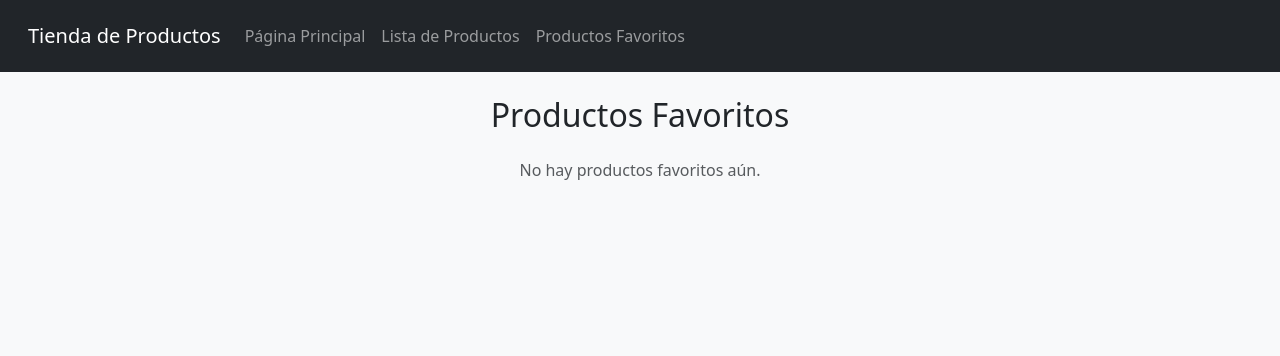
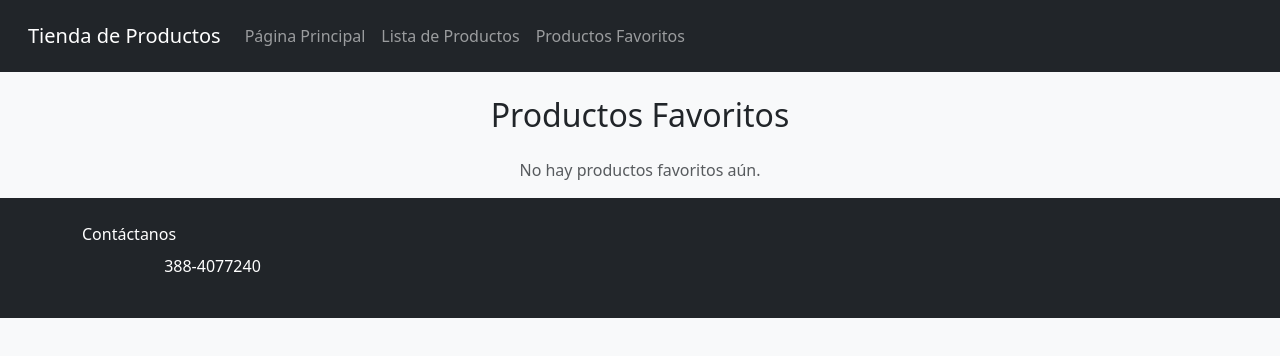
Before and after one commit to LeandroBejarano/pv_tp_integrador_grupo5, a React (Vite) app in the folder tp-integrador/: page /favoritos in a window 1280 px wide. Shown: the top 356 px of the page. Built offline with nearby package versions, Linux system fonts and the light colour scheme.

Commit message:
Creacion del componente Footer y adheriendolo a App.jsx [Leandro Bejarano]

```diff
--- a/tp-integrador/src/App.jsx
+++ b/tp-integrador/src/App.jsx
@@ -4,6 +4,7 @@ import Inicio from './views/Inicio'; //
 import ListaProductos from './views/ListaProductos'; //
 import Favoritos from './views/Favoritos'; //
 import Detalles from './views/Detalles'; //
+import Footer from './components/Footer';
 
 function App() {
   return (
@@ -26,6 +27,7 @@ function App() {
             </Routes>
           </div>
         </BrowserRouter>
+        <Footer/>
       </div>
   )
 }
--- /dev/null
+++ b/tp-integrador/src/components/Footer.jsx
@@ -0,0 +1,18 @@
+function Footer () {
+    return (
+        <div>
+            <footer className='text-white py-4 bg-dark'>
+                <div className="container">
+                    <nav className="row">
+                        <ul className="col-12 col-md-3 list-unstyled">
+                            <li className="font-weight-bold mb-2">Contáctanos</li>
+                            <li className="text-center">388-4077240</li>
+                        </ul>
+                    </nav>
+                </div>
+            </footer>
+        </div>
+    )
+}
+
+export default Footer
```
